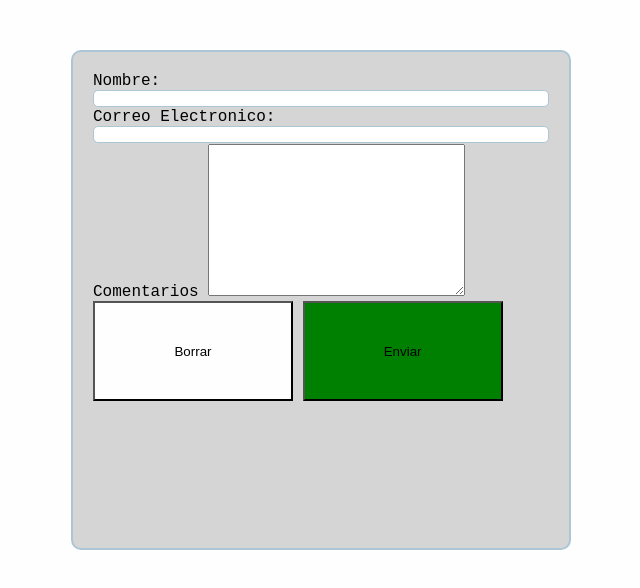
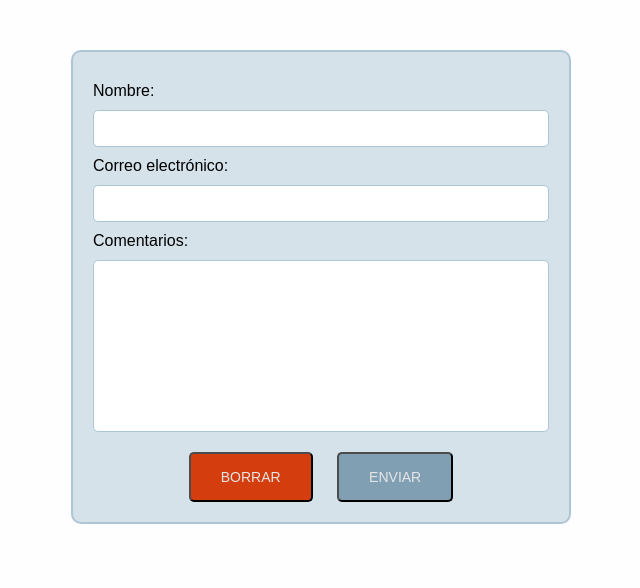
Before and after one commit to kevinrumolina/ACAMICA-DWFS, a plain HTML site: page Encuentro07-SASS/Programo/index.html in a window 1280 px wide. Shown: the whole page, without its empty margins (319-959 px from the left). Drawn offline with nearby package versions, Linux system fonts and the light colour scheme; files that its build step writes are made by us from their sources.

Commit message:
Encuentro 7 Finalizado

```diff
--- a/Encuentro07-SASS/Programo/index.html
+++ b/Encuentro07-SASS/Programo/index.html
@@ -3,27 +3,23 @@
 <head>
     <meta charset="UTF-8">
     <meta name="viewport" content="width=device-width, initial-scale=1.0">
-    <title>Formulario</title>
-    <link rel="stylesheet" href="./styles/style.css">
+    <title>Formulario con SASS</title>
+    <link rel="stylesheet" href="style/style.css">
 </head>
 <body>
-    <form action="" class="formulario">
-        <label>
-            Nombre:
-            <input type="text" name="nombre">
-        </label>
-        <label>
-            Correo Electronico:
-            <input type="email" name="mail">
-        </label>
-        <label>
-            Comentarios
-            <textarea name="comments" cols="30" rows="10"></textarea>
-        </label>
+    <form action="#" method="" class="formularios">
+        <label for="name">Nombre:</label>
+        <input type="text" name="name" id="name">
 
-        <div class="button-container">
-            <button type="reset" class="reset">Borrar</button>
-            <button type="submit" class="submit">Enviar</button>
+        <label for="mail">Correo electrónico:</label>
+        <input type="email" name="mail" id="mail">
+
+        <label for="comment">Comentarios:</label>
+        <textarea name="comment" id="comment" cols="30" rows="10"></textarea>
+
+        <div class="ctn-btn">
+            <button type="reset">Borrar</button>
+            <button type="submit">Enviar</button>
         </div>
     </form>
 </body>
--- a/Encuentro07-SASS/Programo/styles/modules/_variables.scss
+++ b/Encuentro07-SASS/Programo/styles/modules/_variables.scss
@@ -1,6 +1,5 @@
-$bg-primary: #FEFEFE;
-$bg-secondary: #D5D5D5;
+$bg-primary: #FEFDFF;
+$bg-secondary: #D5E2EA;
 $btn-primary: #8EB1C7;
-$btn-secondary: #EB0000;
+$btn-secondary: #EB4511;
 $border-primary: #ACC6D6;
-$primary-font: 'Courier New', Courier, monospace;
--- a/Encuentro07-SASS/Programo/styles/style.scss
+++ b/Encuentro07-SASS/Programo/styles/style.scss
@@ -1,40 +1,66 @@
-@import './modules/base';
-@import './modules/variables';
+/*segmentación de estilos*/
+@import "./modules/variables";
+@import "./modules/base";
 
-body {
-    background-color: $bg-primary;
-    font-family: $primary-font;
-    .formulario {
+/*Extensión de estilo con prefijo %*/
+%button {
+    border-radius: 5px;
+    font-size: 14px;
+    text-transform: uppercase;
+    padding: 15px 30px;
+    color: #fff;
+    filter: brightness(90%);
+    /*operador &*/
+    &:hover{
+        filter: brightness(110%);
+    }
+}
+
+body{
+    background: $bg-primary;
+    font-family: Arial, Helvetica, sans-serif;
+}
+
+/*anidamiento*/
+form{
     background: $bg-secondary;
     width: 500px;
-        height: 500px;
     margin: 50px auto;
     padding: 20px;
+    border-radius: 10px;
     border: 2px solid $border-primary;
-        border-radius: 10px;
-        input {
+    input{
         border-radius: 5px;
         border: 1px solid $border-primary;
         width: 100%;
+        padding: 10px;
+        display: block;
+        &:focus{
+            border: 1px dashed $btn-primary;
         }
-        textarea {
-            color: blue
     }
-        button {
-            width: 200px;
-            height: 100px;
-            &.submit {
-                background-color: green ;
+    textarea{
+        /*Extensión de estilo de un elemento particular*/
+        @extend input;
+        resize: none;
     }
-            &.reset {
-                background-color: $bg-primary;
+    label{
+        display: inline-block;
+        margin: 10px 0;
     }
-            &:hover {
-                background-color: blue;
+    .ctn-btn {
+        width: 100%;
+        text-align: center;
+        margin: 20px 0 0 0;
+        button[type="reset"]{
+            /*Extensión de estilo con prefijo %*/
+            @extend %button;
+            background: $btn-secondary;
+            margin-right: 20px;
         }
-            &:active {
-                background-color: yellow;
+        button[type="submit"]{
+            @extend %button;
+            background: $btn-primary;
         }
     }
 }
-}
```
Also changed, not shown: Encuentro07-SASS/Programo/styles/style.css, 1 other file. Lines whose indentation alone changed are shown as unchanged.
